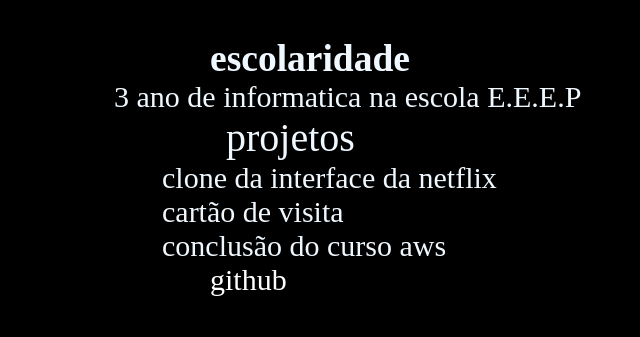
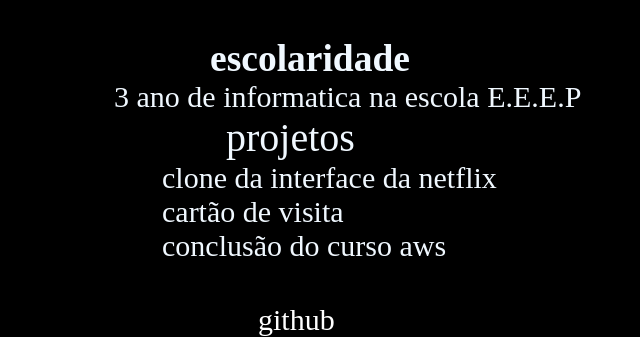
Before and after one commit to DEIVID17/curr-culo, a plain HTML site: page index.html in a window 1280 px wide. Shown: the part 721-1058 px from the top of the page, without its empty margins (206-846 px from the left). Before the commit the page ends 1018 px from the top, so only its background shows below. Drawn offline with Linux system fonts and the light colour scheme.

Commit message:
Update style.css

```diff
--- a/style.css
+++ b/style.css
@@ -61,6 +61,11 @@ margin-left: -6vh;
 color: aliceblue;
 }
 
+.contato{
+
+margin-top: 5vh;
+margin-left: 6vh;
+}
 a{
   text-decoration: none;
   color: white;
```
